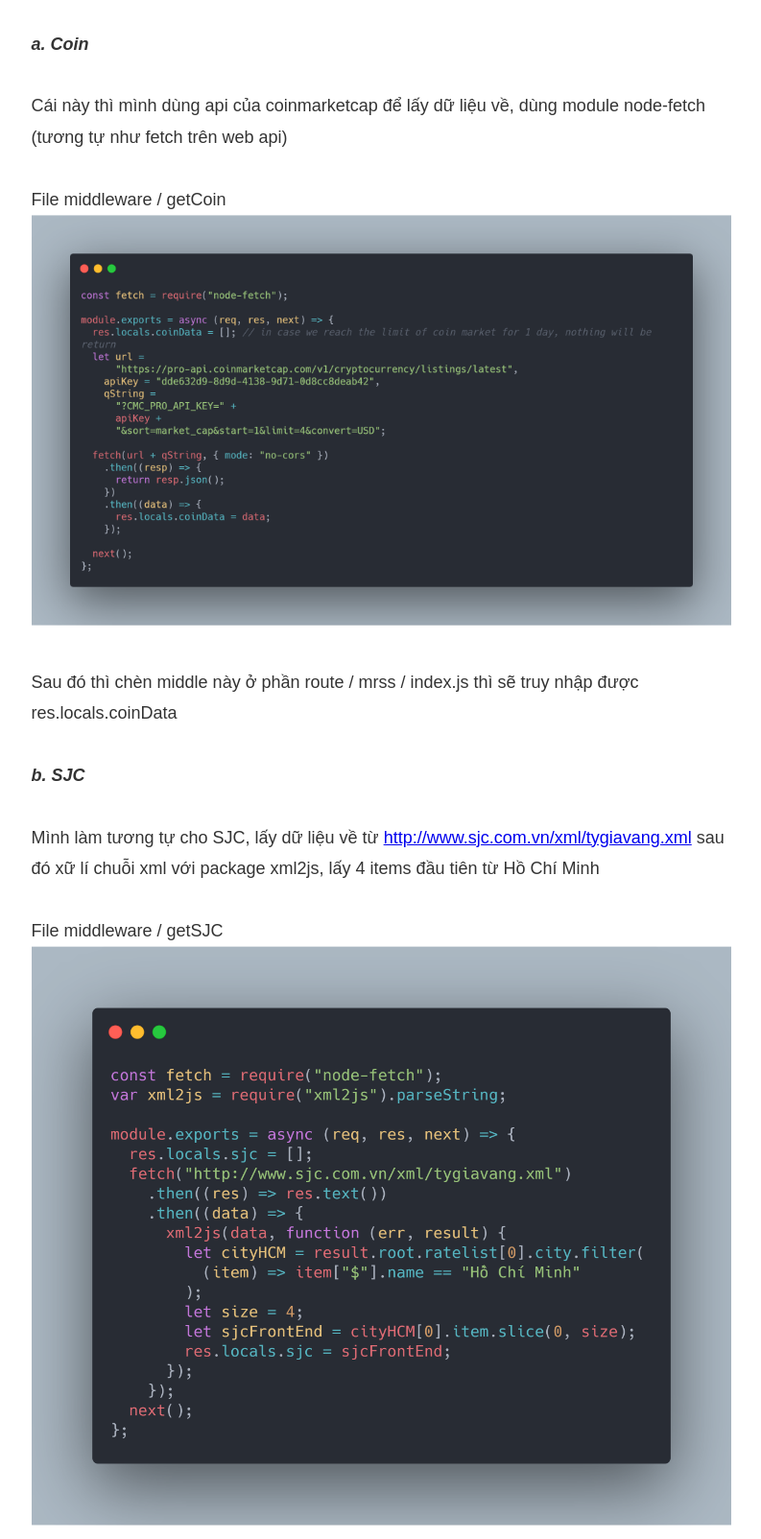
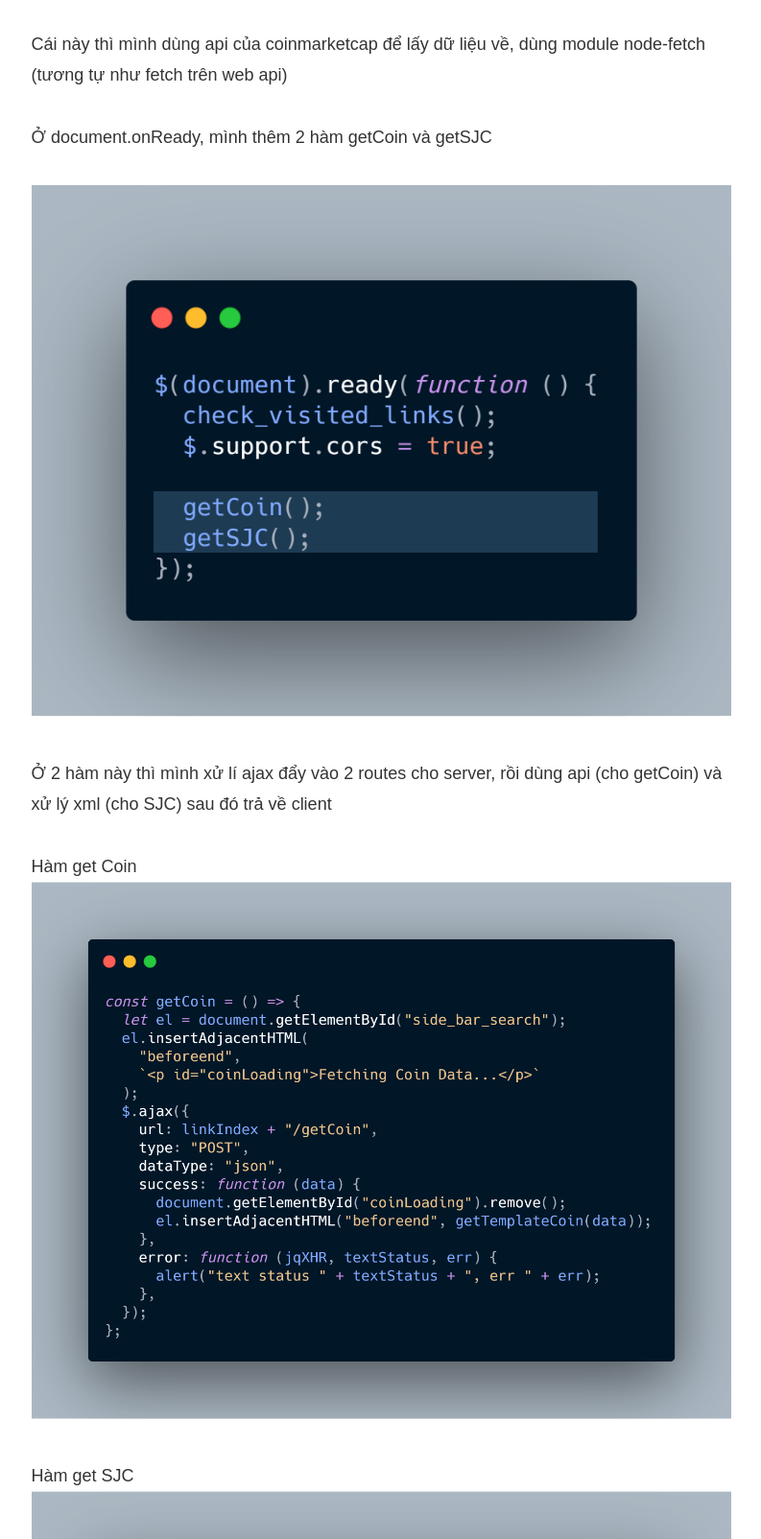
Before and after one commit to quan612/blog-exercise, a Gatsby site: page /build-rss-nodejs/ in a window 1280 px wide. Shown: the part 6640-8244 px from the top of the page at 96% size, without its empty margins (243-1036 px from the left). Built offline with nearby package versions, Linux system fonts and the light colour scheme; Gatsby itself is replaced by a stand-in of ours; some packages are replaced by stand-ins of ours.

Commit message:
update exercise change

```diff
--- a/content/blog/build-rss-nodejs/index.md
+++ b/content/blog/build-rss-nodejs/index.md
@@ -81,34 +81,31 @@ Mỗi folder sẽ có 1 file form và list tương ứng với add new / edit, v
 ![route mrss index](./route-mrss-index.png)
 
 *dashboard.js*
-![route mrss dashboar](./route-mrss-dashboard.png)
+![route mrss dashboard](./route-mrss-dashboard.png)
 
 2 files này đảm nhiệm vai trò là khi người dùng truy cập vào đườnh link http://localhost:6969/mrss thì layout MRSS của mình sẽ hiện ra,
 cùng với rss category và rss source mà mình đã tạo ra trước đó ở phần backend
 
 **2. Box Coin và SJC**
 
-***a. Coin***
+
 
 Cái này thì mình dùng api của coinmarketcap để lấy dữ liệu về, dùng module node-fetch (tương tự như fetch trên web api)
 
-File middleware / getCoin
-![Get Coin](./middleware-getCoin.png)
+Ở document.onReady, mình thêm 2 hàm getCoin và getSJC
 
-Sau đó thì chèn middle này ở phần route / mrss / index.js thì sẽ truy nhập được res.locals.coinData
+![document ready](./coin_sjc_1.png)
 
-***b. SJC***
+Ở 2 hàm này thì mình xử lí ajax đẩy vào 2 routes cho server, rồi dùng api (cho getCoin) và xử lý xml (cho SJC) sau đó trả về client
 
-Mình làm tương tự cho SJC, lấy dữ liệu về từ http://www.sjc.com.vn/xml/tygiavang.xml sau đó xữ lí chuỗi xml với package xml2js, lấy 4 items đầu tiên
-từ Hồ Chí Minh
+Hàm get Coin
+![coin at client side](./coin_sjc_2.png)
 
-File middleware / getSJC
-![Get SJC](./middleware-getSJC.png)
+Hàm get SJC
+![sjc at client side](./coin_sjc_3.png)
 
-Sau đó thì ở views / elements / navbar.ejs , mình tạo 2 functions để hiển thị sjc và coin ra trang mrss.
-![Nav cho coin and sjc](./mrss-nav-1a.png)
-
-![Nav cho coin and sjc](./mrss-sidebar-coin-sjc.png)
+Routes ở phía server
+![coin and sjc at server side](./coin_sjc_4.png)
 
 **3. Show Articles**
 
```
Also changed, not shown: content/blog/build-rss-nodejs/coin_sjc_1.png (added), content/blog/build-rss-nodejs/coin_sjc_2.png (added), content/blog/build-rss-nodejs/coin_sjc_3.png (added), content/blog/build-rss-nodejs/coin_sjc_4.png (added).
